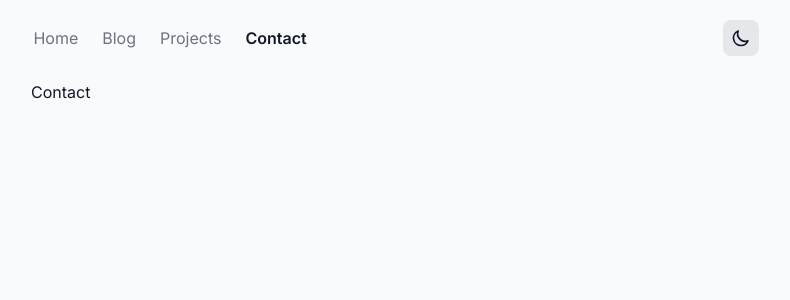
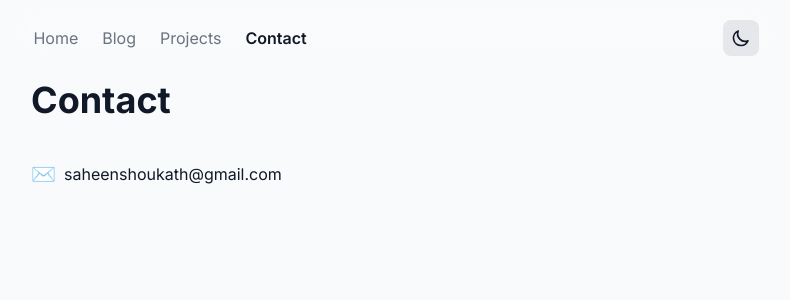
Before and after one commit to shellord/saheen.dev, a Next.js app: page /contact in a window 1280 px wide. Shown: the top 300 px of the page, without its empty margins (245-1035 px from the left). Built offline with nearby package versions, Linux system fonts and the light colour scheme.

Commit message:
add contact email

```diff
--- a/src/pages/contact.tsx
+++ b/src/pages/contact.tsx
@@ -1,7 +1,20 @@
 import { NextPage } from 'next'
 
 const Contact: NextPage = () => {
-  return <p>Contact</p>
+  return (
+    <div>
+      <p className='text-2xl sm:text-4xl font-bold'>Contact</p>
+      <div className='mt-10 '>
+        <a
+          href='mailto:saheenshoukath@gmail.com'
+          className='flex items-center space-x-2'
+        >
+          <span className='text-xl'>✉️</span>
+          <span>saheenshoukath@gmail.com</span>
+        </a>
+      </div>
+    </div>
+  )
 }
 
 export default Contact
```
